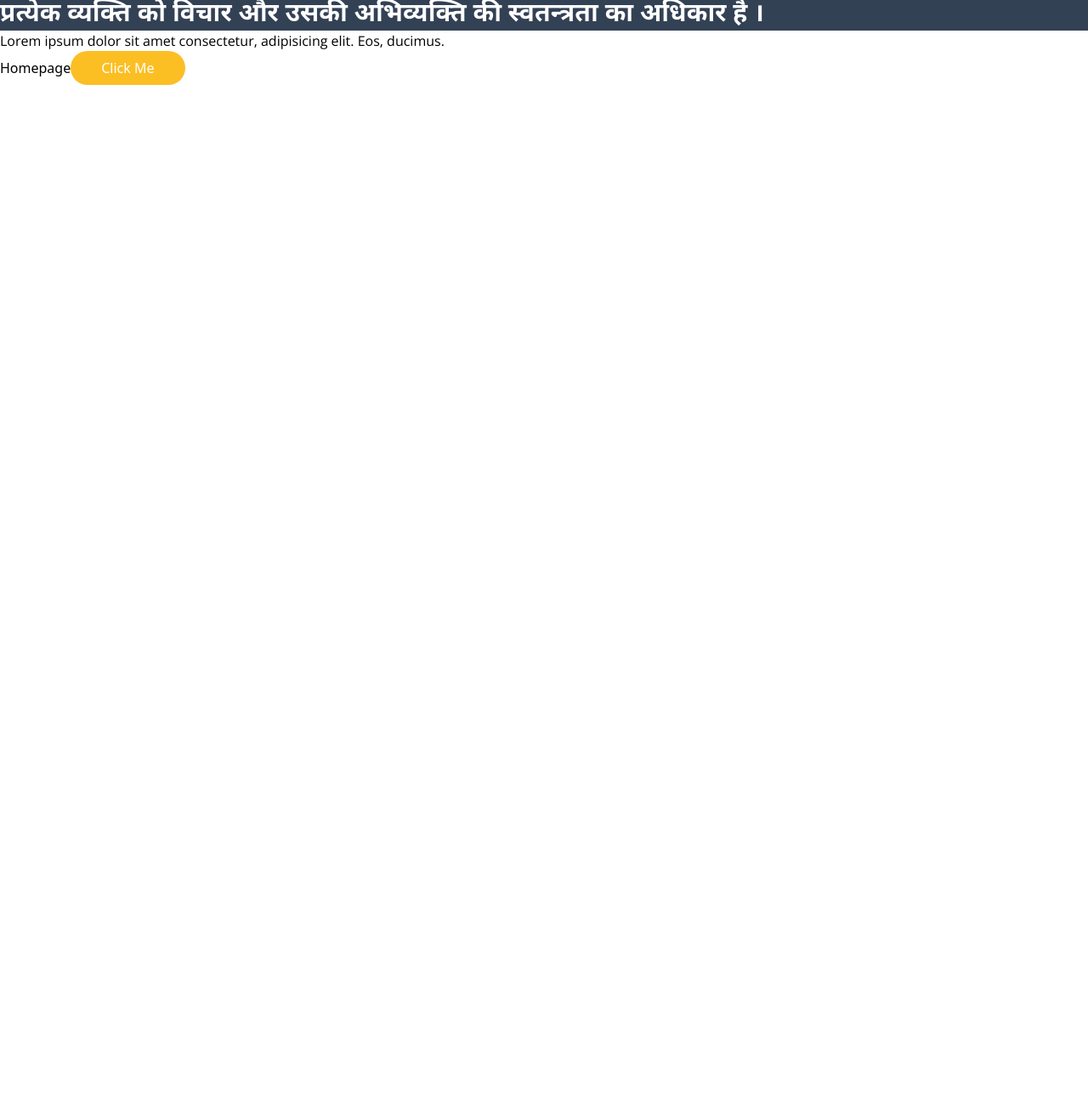
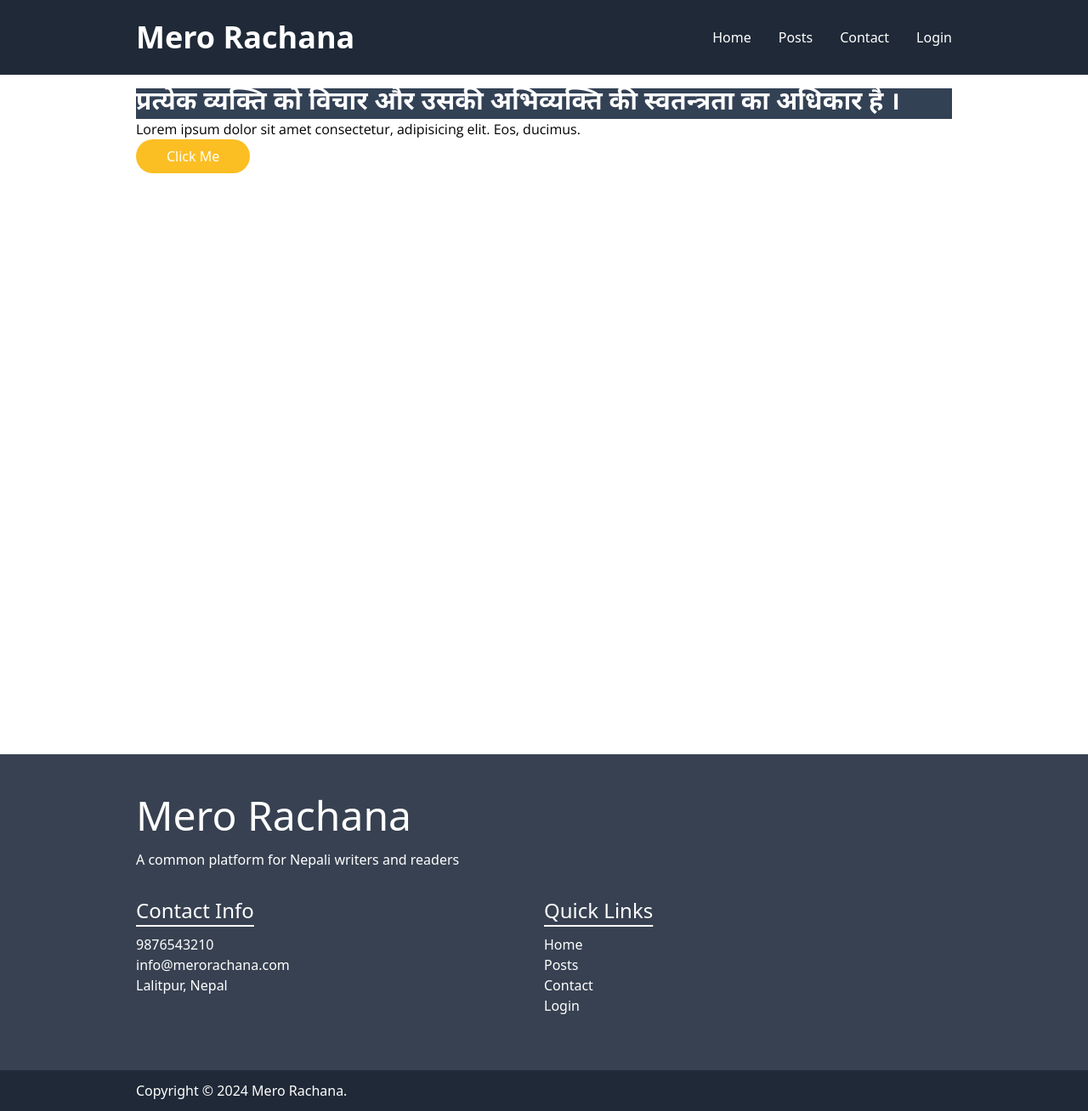
Before and after one commit to aeliyadevs/mero-rachana, a React (Vite) app: page / in a window 1280 px wide. Shown: the whole page at 85% size. Before the commit the page ends 800 px from the top, so only its background shows below. Built offline with nearby package versions, Linux system fonts and the light colour scheme.

Commit message:
add default layout and design basic header footer

```diff
--- a/package.json
+++ b/package.json
@@ -11,7 +11,8 @@
   },
   "dependencies": {
     "react": "^18.3.1",
-    "react-dom": "^18.3.1"
+    "react-dom": "^18.3.1",
+    "react-router-dom": "^6.24.1"
   },
   "devDependencies": {
     "@types/react": "^18.3.3",
--- a/src/App.tsx
+++ b/src/App.tsx
@@ -1,17 +1,16 @@
+import { BrowserRouter, Route, Routes } from "react-router-dom";
 import "./App.css";
 import Home from "./pages/Home";
+import DefaultLayout from "./layouts/DefaultLayout";
 function App() {
   return (
-    <>
-      <h1 className="text-3xl font-bold bg-slate-700 text-white font-nepaliFont">
-        प्रत्येक व्यक्ति को विचार और उसकी अभिव्यक्ति की स्वतन्त्रता का अधिकार है
-        ।
-      </h1>
-      <h2 className="font-primaryFont">
-        Lorem ipsum dolor sit amet consectetur, adipisicing elit. Eos, ducimus.
-      </h2>
-      <Home />
-    </>
+    <BrowserRouter>
+      <Routes>
+        <Route path="/" element={<DefaultLayout />}>
+          <Route index element={<Home />} />
+        </Route>
+      </Routes>
+    </BrowserRouter>
   );
 }
 export default App;
--- /dev/null
+++ b/src/components/Footer.tsx
@@ -0,0 +1,37 @@
+const Footer = () => {
+  return (
+    <footer className="w-full bg-gray-700 text-white">
+      <div className="w-9/12 mx-auto mb-4 pt-12">
+        <p className="text-5xl mb-4">Mero Rachana</p>
+        <p className="pb-4">A common platform for Nepali writers and readers</p>
+      </div>
+      <div className="w-9/12 mx-auto flex mb-4 pb-12">
+        <div className="contact-info w-2/4">
+          <h2 className="mb-3 text-2xl underline underline-offset-8">
+            Contact Info
+          </h2>
+          <ul>
+            <li>9876543210</li>
+            <li>info@merorachana.com</li>
+            <li>Lalitpur, Nepal</li>
+          </ul>
+        </div>
+        <nav className="w-2/4">
+          <h2 className="mb-3 text-2xl underline underline-offset-8">
+            Quick Links
+          </h2>
+          <ul>
+            <li>Home</li>
+            <li>Posts</li>
+            <li>Contact</li>
+            <li>Login</li>
+          </ul>
+        </nav>
+      </div>
+      <div className="w-full bg-gray-800 py-3">
+        <div className="w-9/12 mx-auto">Copyright © 2024 Mero Rachana.</div>
+      </div>
+    </footer>
+  );
+};
+export default Footer;
--- /dev/null
+++ b/src/components/Header.tsx
@@ -0,0 +1,20 @@
+const Header = () => {
+  return (
+    <header className="w-full bg-gray-800 flex justify-between text-white py-6">
+      <div className="w-9/12 mx-auto flex justify-between">
+        <div className="logo">
+          <h1 className="text-4xl font-bold">Mero Rachana</h1>
+        </div>
+        <nav className="flex items-center">
+          <ul className="flex gap-8">
+            <li>Home</li>
+            <li>Posts</li>
+            <li>Contact</li>
+            <li>Login</li>
+          </ul>
+        </nav>
+      </div>
+    </header>
+  );
+};
+export default Header;
--- a/src/layouts/DefaultLayout.tsx
+++ b/src/layouts/DefaultLayout.tsx
@@ -0,0 +1,16 @@
+import { Outlet } from "react-router-dom";
+import Header from "../components/Header";
+import Footer from "../components/Footer";
+
+const DefaultLayout = () => {
+  return (
+    <>
+      <Header />
+      <main>
+        <Outlet />
+      </main>
+      <Footer />
+    </>
+  );
+};
+export default DefaultLayout;
--- a/src/pages/Home/index.tsx
+++ b/src/pages/Home/index.tsx
@@ -2,10 +2,16 @@ import PrimaryButton from "../../components/PrimaryButton";
 
 const Home = () => {
   return (
-    <>
-      Homepage
+    <section className="w-9/12 h-screen mx-auto py-4">
+      <h1 className="text-3xl font-bold bg-slate-700 text-white font-nepaliFont">
+        प्रत्येक व्यक्ति को विचार और उसकी अभिव्यक्ति की स्वतन्त्रता का अधिकार है
+        ।
+      </h1>
+      <h2 className="font-primaryFont">
+        Lorem ipsum dolor sit amet consectetur, adipisicing elit. Eos, ducimus.
+      </h2>
       <PrimaryButton />
-    </>
+    </section>
   );
 };
 export default Home;
--- /dev/null
+++ b/src/pages/NotFound.tsx
@@ -0,0 +1,4 @@
+const NotFound = () => {
+  return <>Page not found!</>;
+};
+export default NotFound;
```
Also changed, not shown: 1 other file (tests, documents, lock files or other folders).
